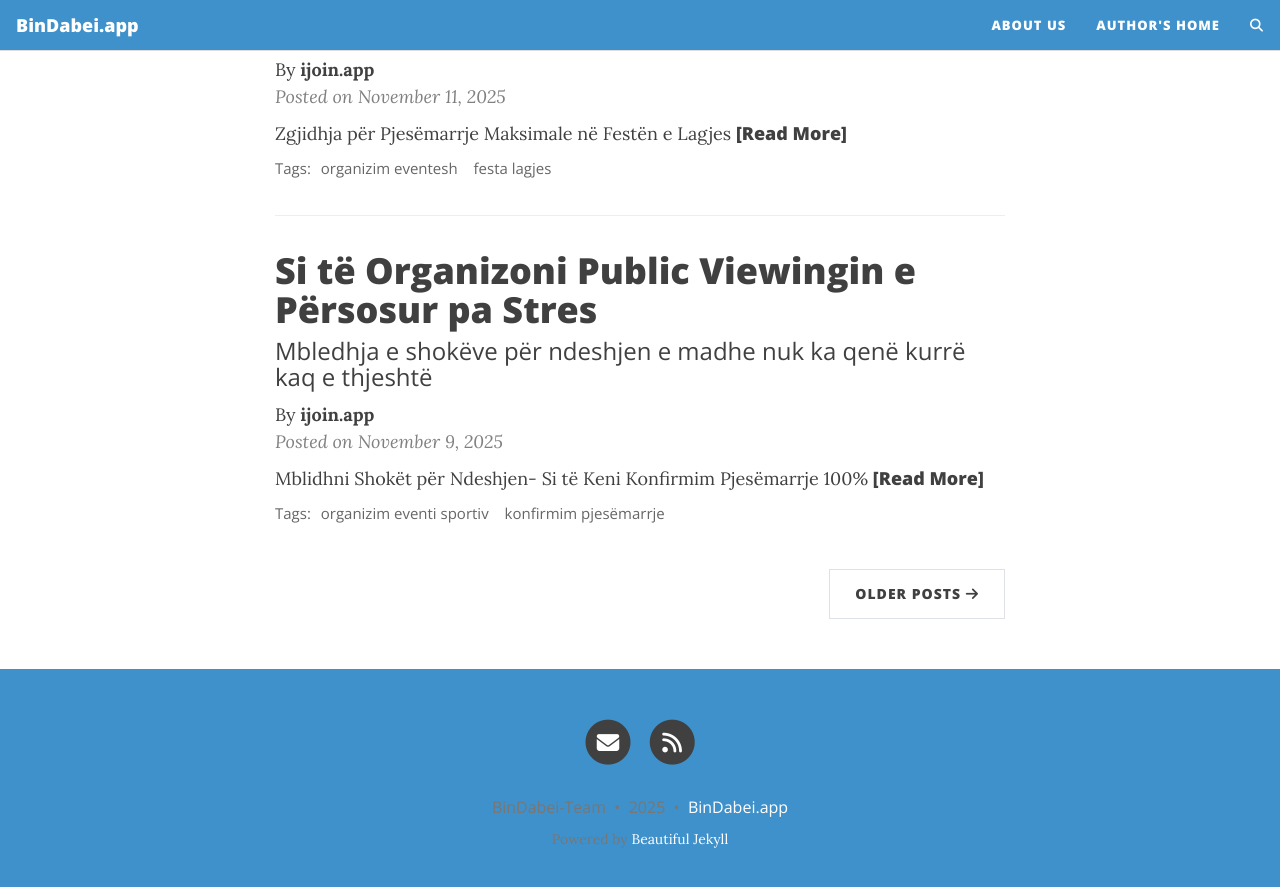
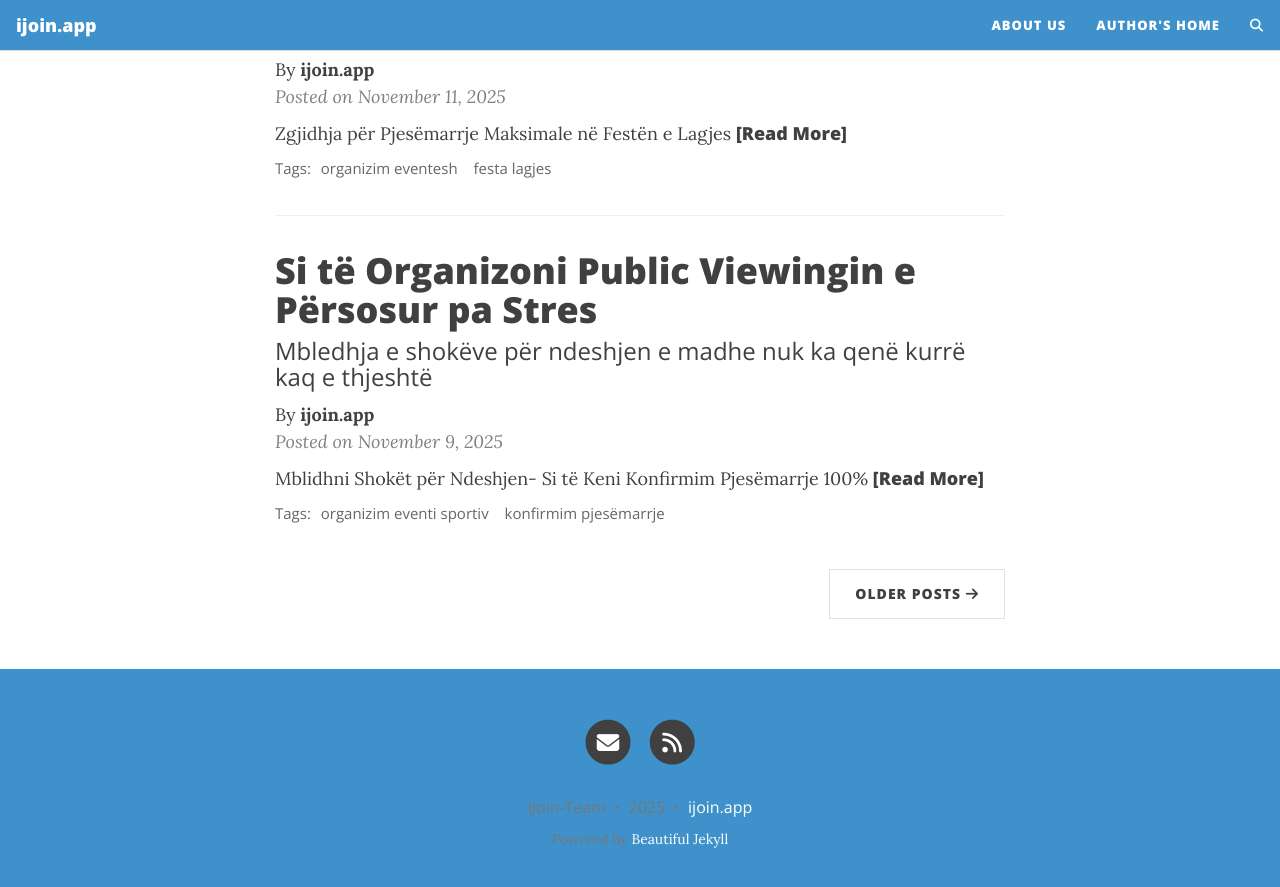
Before and after one commit to Gitanito/sq.ijoin.app, a Jekyll site: the page built from index.html, in a window 1280 px wide and 900 px high, scrolled down 1520 px. Shown: the top 887 px of the window. Built offline with Jekyll 4.4.1, drawn with Linux system fonts in a browser that asks for light colours; the list of posts is cut into pages by our own code; comment, search, counter and statistics services are not loaded.

Commit message:
Automated commit: 7113538d

```diff
--- a/_config.yml
+++ b/_config.yml
@@ -10,10 +10,10 @@
 ############################
 
 # Name of website
-title: BinDabei.app
+title: ijoin.app
 
 # Your name to show in the footer
-author: BinDabei-Team
+author: iJoin-Team
 
 youtubeurl: https://www.youtube.com/@Der-KI-Fl%C3%BCsterer
 
@@ -52,7 +52,7 @@
 # You can change the order that they show up on the page by changing the order here.
 # Uncomment the links you want to show and add your information to each one.
 social-network-links:
-  email: "office@bindabei.app"
+  email: "office@ijoin.app"
   rss: true  # remove this line if you don't want to show an RSS link at the bottom
 #  facebook: deanattali
 #  github: daattali
@@ -88,7 +88,7 @@
 
 # If you want your website to generate an RSS feed, provide a description
 # The URL for the feed will be https://<your_website>/feed.xml
-rss-description: BinDabei.app - Verabredungen Super-Simple!
+rss-description: ijoin.app - Takime Super Të Thjeshta!
 
 ###########################
 # --- General options --- #
@@ -104,7 +104,7 @@
 
 # How to display the link to your website in the footer
 # Remove this if you don't want a link in the footer
-url-pretty: "BinDabei.app"
+url-pretty: "ijoin.app"
 
 # Add the website title to the title of every page
 title-on-all-pages: true
@@ -304,3 +304,7 @@
 
 # Beautiful Jekyll / Dean Attali
 # 2fc73a3a967e97599c9763d05e564189
+
+
+language: sq
+rss_description: ijoin.app - Takime Super Të Thjeshta!
--- a/_includes/footer-scripts.html
+++ b/_includes/footer-scripts.html
@@ -36,3 +36,4 @@
     <script src="{{ js | relative_url }}"></script>
   {% endfor %}
 {% endif %}
+<script defer src="https://cloud.umami.is/script.js" data-website-id="4d3f573f-5598-43dd-b737-56d09fb03875"></script>
```
